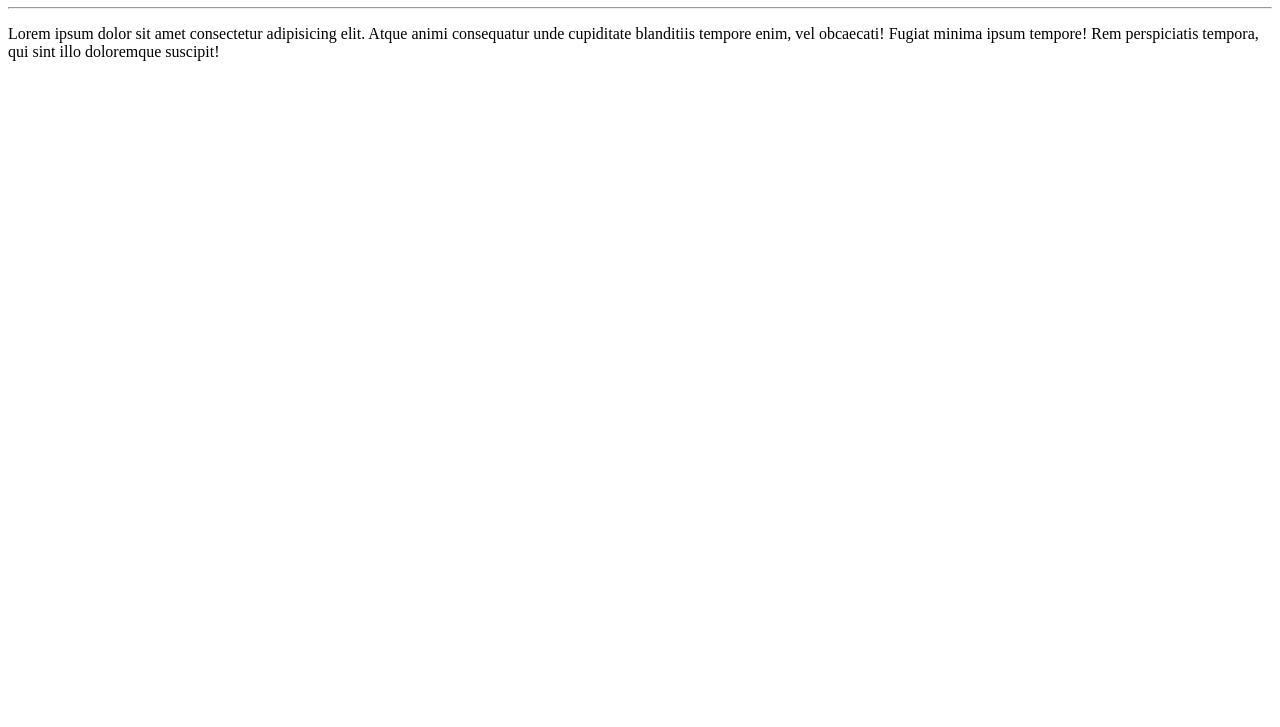
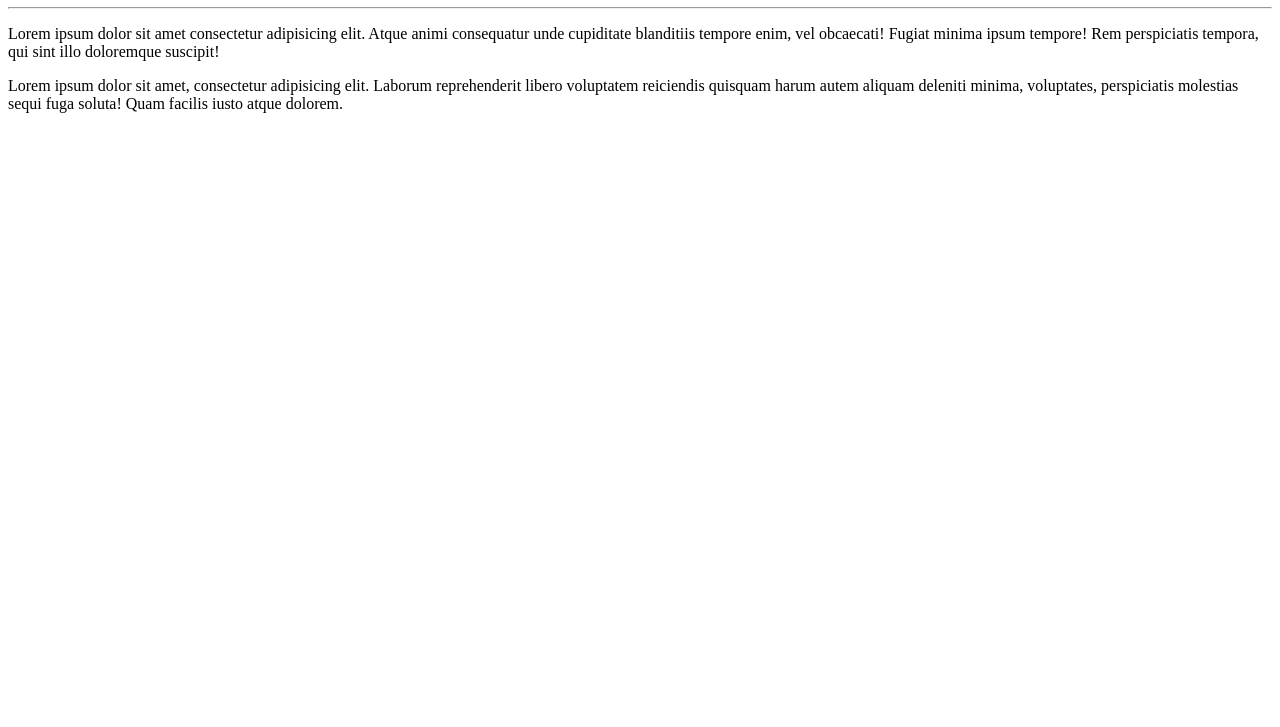
Before and after one commit to mandademelo/Ola-Mundo-, a plain HTML site: page site-exemplo/index.html in a window 1280 px wide. Shown: the part 73-800 px from the top of the page. Drawn offline with Linux system fonts and the light colour scheme.

Commit message:
adicionei um parágrafo

```diff
--- a/site-exemplo/index.html
+++ b/site-exemplo/index.html
@@ -10,5 +10,6 @@
     <h1>Olá, Mudo!</h1>
     <hr>
     <p>Lorem ipsum dolor sit amet consectetur adipisicing elit. Atque animi consequatur unde cupiditate blanditiis tempore enim, vel obcaecati! Fugiat minima ipsum tempore! Rem perspiciatis tempora, qui sint illo doloremque suscipit!</p>
+    Lorem ipsum dolor sit amet, consectetur adipisicing elit. Laborum reprehenderit libero voluptatem reiciendis quisquam harum autem aliquam deleniti minima, voluptates, perspiciatis molestias sequi fuga soluta! Quam facilis iusto atque dolorem.
 </body>
 </html>
```
